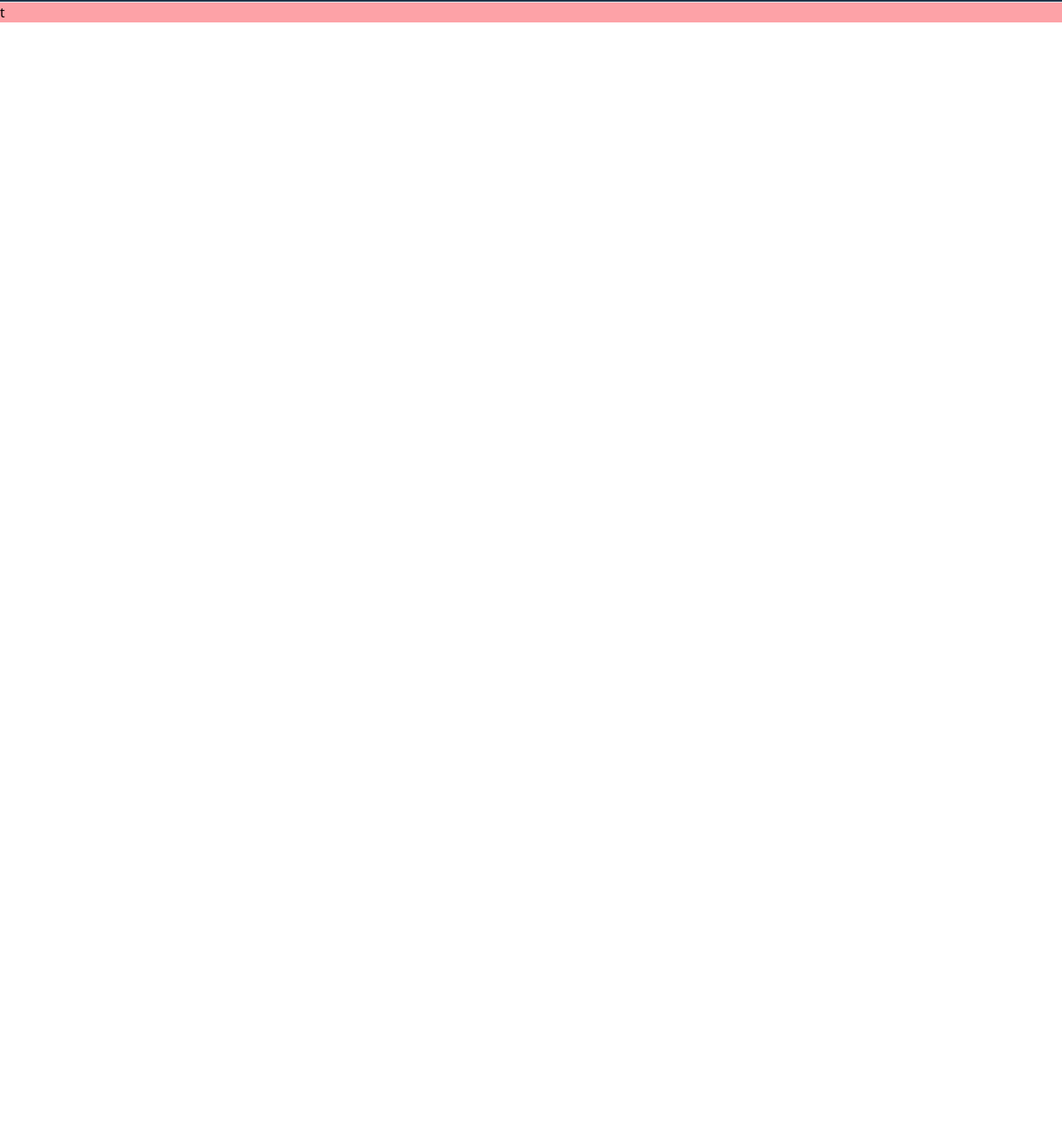
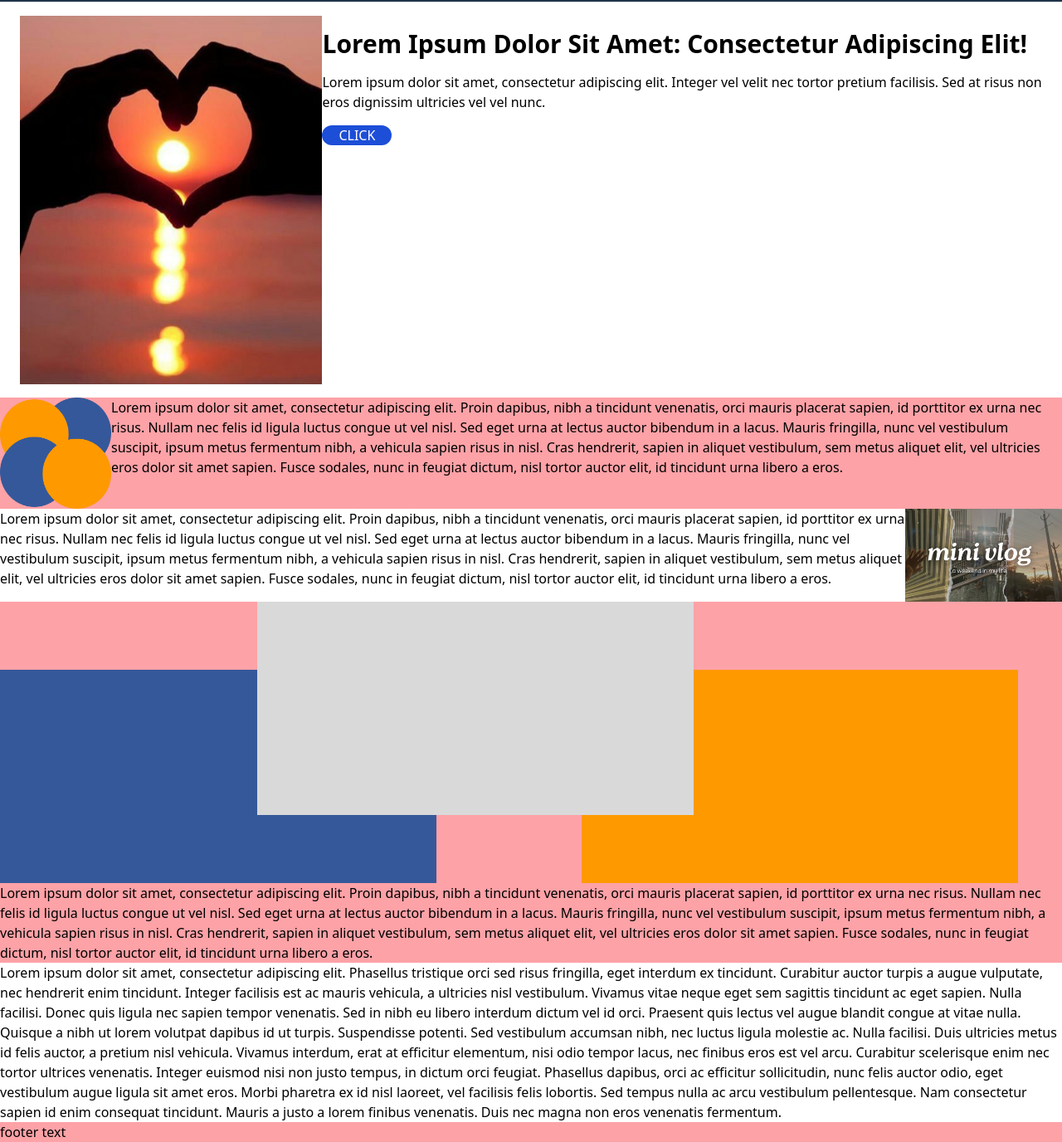
Before and after one commit to peps778/January-Release, a website: page index.html in a window 1280 px wide. Shown: the part 66-1442 px from the top of the page at 83% size. Before the commit the page ends 800 px from the top, so only its background shows below. Drawn offline with Linux system fonts and the light colour scheme.

Commit message:
Update index.html

```diff
--- a/index.html
+++ b/index.html
@@ -35,7 +35,7 @@
 
         </div>
         <div class="items-center justify-between hidden w-full md:flex md:w-auto md:order-1" id="navbar-sticky">
-          <ul class="flex flex-col p-4 md:p-0 mt-4 font-medium border border-gray-100 rounded-lg bg-gray-50 md:space-x-8 rtl:space-x-reverse md:flex-row md:mt-0 md:border-0 md:bg-custom-blue dark:bg-gray-800 md:dark:bg-gray-900 dark:border-gray-700">
+          <ul class="flex flex-col p-4 md:p-0 mt-4 font-medium border border-gray-100 rounded-lg bg-transparent md:space-x-8 rtl:space-x-reverse md:flex-row md:mt-0 md:border-0 md:bg-custom-white dark:bg-gray-800 md:dark:bg-gray-900 dark:border-gray-700">
             <li>
               <a href="#" class="block py-2 px-3 text-custom-blue bg-custom-pink rounded md:bg-transparent md:text-blue-700 md:p-0 md:dark:text-blue-500" aria-current="page">Home</a>
             </li>
@@ -57,11 +57,81 @@
         </div>
     </nav>
 
-<!-- MAIN CONTENT -->
-    <div class="w-full bg-custom-pink flex-col">
-      t
+<!-- MAIN CONTENT 1-->
+    <div class="flex px-6 p-4">
+      <div class="w-1/2 p4 flex-1 md:order-2">
+        <h1 class="text-3xl mt-4 font-bold" >Lorem Ipsum Dolor Sit Amet: Consectetur Adipiscing Elit!</h1>
+        <p class="mt-4">Lorem ipsum dolor sit amet, consectetur adipiscing elit. Integer vel velit nec tortor pretium facilisis. Sed at risus non eros dignissim ultricies vel vel nunc.</p>
+        <button type="button" class="mt-4  text-white bg-blue-700 hover:bg-blue-800 focus:outline-none focus:ring-4 focus:ring-blue-300 font-medium rounded-full text-1xl px-5 py-2.5 text-center mx-10 mb-2 dark:bg-blue-600 dark:hover:bg-blue-700 dark:focus:ring-blue-800">CLICK</button>
+      </div>
+
+      <div class="w-1/2 p4 flex-1 md:order-1">
+        <img src="assets/images/heart.png" alt="">
+      </div>
+    </div>
+
+
+    <!-- CONTENT 2 -->
+    <div class="bg-custom-pink flex">
+
+      <div class="w-1/2 p4">
+        <img src="assets/images/Group 2.png" alt="">
+      </div>
+
+      <div class="w-1/2 p4">
+        <p>Lorem ipsum dolor sit amet, consectetur adipiscing elit. Proin dapibus, nibh a tincidunt venenatis, orci mauris placerat sapien, id porttitor ex urna nec risus. Nullam nec felis id ligula luctus congue ut vel nisl. Sed eget urna at lectus auctor bibendum in a lacus. Mauris fringilla, nunc vel vestibulum suscipit, ipsum metus fermentum nibh, a vehicula sapien risus in nisl. Cras hendrerit, sapien in aliquet vestibulum, sem metus aliquet elit, vel ultricies eros dolor sit amet sapien. Fusce sodales, nunc in feugiat dictum, nisl tortor auctor elit, id tincidunt urna libero a eros.</p>
+      </div>
 
     </div>
 
+    <!-- CONTENT 3 -->
+     <div class="flex">
+
+      <div class="w-1/2">
+        <p>
+          Lorem ipsum dolor sit amet, consectetur adipiscing elit. Proin dapibus, nibh a tincidunt venenatis, orci mauris placerat sapien, id porttitor ex urna nec risus. Nullam nec felis id ligula luctus congue ut vel nisl. Sed eget urna at lectus auctor bibendum in a lacus. Mauris fringilla, nunc vel vestibulum suscipit, ipsum metus fermentum nibh, a vehicula sapien risus in nisl. Cras hendrerit, sapien in aliquet vestibulum, sem metus aliquet elit, vel ultricies eros dolor sit amet sapien. Fusce sodales, nunc in feugiat dictum, nisl tortor auctor elit, id tincidunt urna libero a eros.
+        </p>
+      </div>
+
+      <div class="w-1/2">
+        <img src="assets/images/video.png" alt="">
+      </div>
+
+     </div>
+
+     <!-- CONTENT 4 -->
+
+     <div class="bg-custom-pink">
+
+      <div>
+        <img src="assets/images/Group 7.png" alt="">
+      </div>
+
+      <div>
+        <p>
+          Lorem ipsum dolor sit amet, consectetur adipiscing elit. Proin dapibus, nibh a tincidunt venenatis, orci mauris placerat sapien, id porttitor ex urna nec risus. Nullam nec felis id ligula luctus congue ut vel nisl. Sed eget urna at lectus auctor bibendum in a lacus. Mauris fringilla, nunc vel vestibulum suscipit, ipsum metus fermentum nibh, a vehicula sapien risus in nisl. Cras hendrerit, sapien in aliquet vestibulum, sem metus aliquet elit, vel ultricies eros dolor sit amet sapien. Fusce sodales, nunc in feugiat dictum, nisl tortor auctor elit, id tincidunt urna libero a eros.
+        </p>
+      </div>
+
+     </div>
+
+     <div>
+
+      <div>
+        <p>
+          Lorem ipsum dolor sit amet, consectetur adipiscing elit. Phasellus tristique orci sed risus fringilla, eget interdum ex tincidunt. Curabitur auctor turpis a augue vulputate, nec hendrerit enim tincidunt. Integer facilisis est ac mauris vehicula, a ultricies nisl vestibulum. Vivamus vitae neque eget sem sagittis tincidunt ac eget sapien. Nulla facilisi. Donec quis ligula nec sapien tempor venenatis. Sed in nibh eu libero interdum dictum vel id orci.
+Praesent quis lectus vel augue blandit congue at vitae nulla. Quisque a nibh ut lorem volutpat dapibus id ut turpis. Suspendisse potenti. Sed vestibulum accumsan nibh, nec luctus ligula molestie ac. Nulla facilisi. Duis ultricies metus id felis auctor, a pretium nisl vehicula. Vivamus interdum, erat at efficitur elementum, nisi odio tempor lacus, nec finibus eros est vel arcu. Curabitur scelerisque enim nec tortor ultrices venenatis.
+Integer euismod nisi non justo tempus, in dictum orci feugiat. Phasellus dapibus, orci ac efficitur sollicitudin, nunc felis auctor odio, eget vestibulum augue ligula sit amet eros. Morbi pharetra ex id nisl laoreet, vel facilisis felis lobortis. Sed tempus nulla ac arcu vestibulum pellentesque. Nam consectetur sapien id enim consequat tincidunt. Mauris a justo a lorem finibus venenatis. Duis nec magna non eros venenatis fermentum.
+        </p>
+      </div>
+
+     </div>
+
+
+     <!-- FOOTER -->
+
+      <div class="bg-custom-pink">
+        <p>footer text</p>
+      </div>
 </body>
 </html>
```
